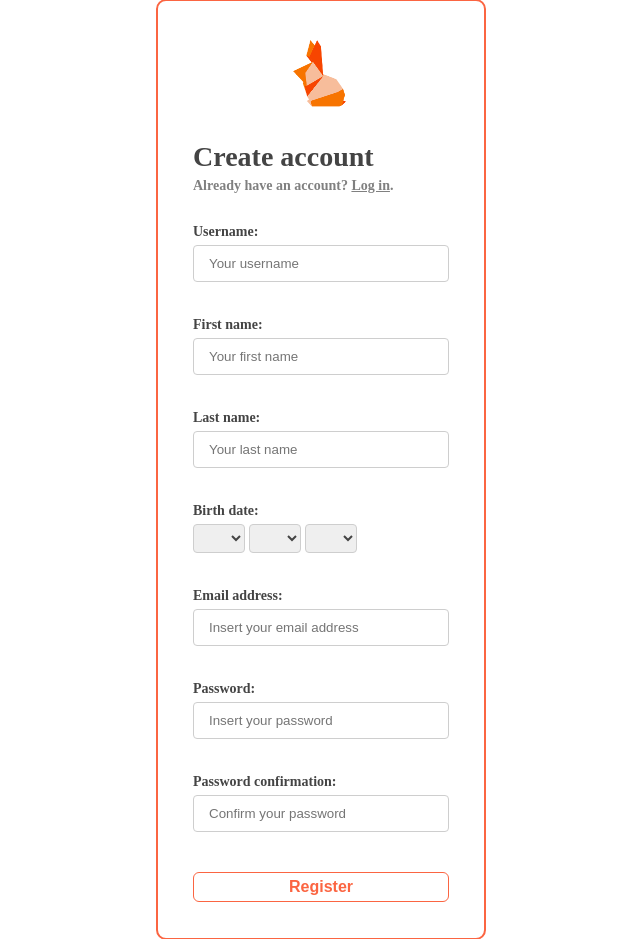
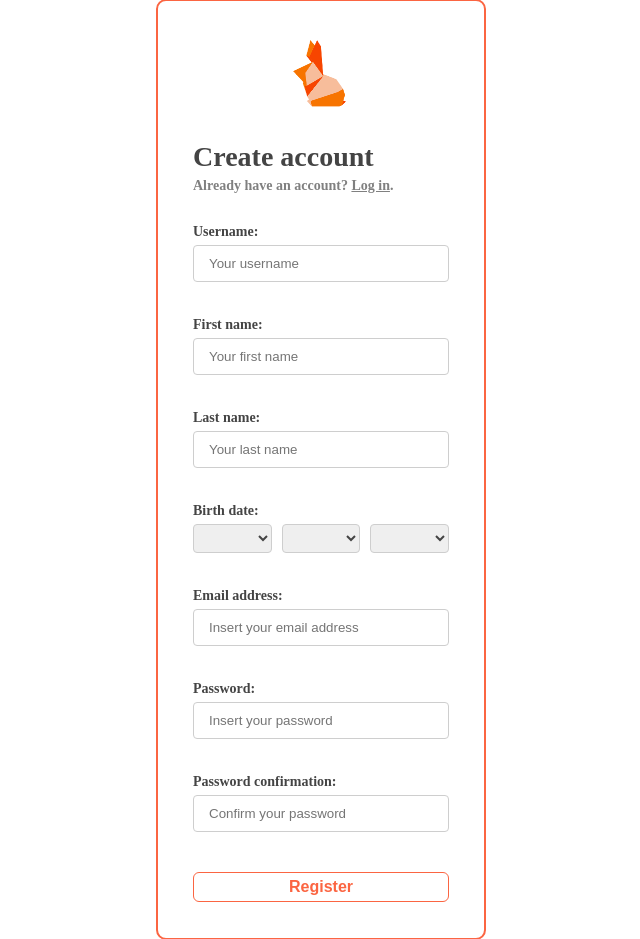
Before and after one commit to DuarteOliveira8/LTW-1819, a PHP site: page /scenes/register/RegisterIndex.php in a window 1280 px wide. Shown: the part 61-1000 px from the top of the page, without its empty margins (319-959 px from the left). Run offline with PHP 8.4, Linux system fonts and the light colour scheme; lists and menus that the app fills with data are empty; some libraries are stand-ins or nearby versions.

Commit message:
Register Page Implemented

```diff
--- a/public/css/shared-components/input/select.css
+++ b/public/css/shared-components/input/select.css
@@ -1,5 +1,27 @@
-.select {
-  width: auto;
+.selectChain {
+  display: flex;
+}
+
+.selectDay {
+  width: 33%;
+  padding: 5px 15px 5px 15px;
+  margin-right: 10px;
+  border: 1px solid #cecece;
+  border-radius: 4px;
+  vertical-align: middle;
+}
+
+.selectMonth {
+  width: 33%;
+  padding: 5px 15px 5px 15px;
+  margin-right: 10px;
+  border: 1px solid #cecece;
+  border-radius: 4px;
+  vertical-align: middle;
+}
+
+.selectYear {
+  width: 33%;
   padding: 5px 15px 5px 15px;
   border: 1px solid #cecece;
   border-radius: 4px;
--- a/public/scenes/register/RegisterIndex.php
+++ b/public/scenes/register/RegisterIndex.php
@@ -1,4 +1,4 @@
-<link rel="stylesheet" href="/css/register/register.css">
+<link rel="stylesheet" href="/css/scenes/register/register.css">
 
 <?php
 include('../../shared-components/input/Input.php');
@@ -35,7 +35,7 @@ getHeader();
       </div>
 
       <div class="bday">
-        <?php select("Birth date:", "bday", required) ?>
+        <?php dateInput("Birth date:", "bday", required); ?>
       </div>
 
       <div class="email">
--- a/public/shared-components/input/DateInput.php
+++ b/public/shared-components/input/DateInput.php
@@ -1,47 +1,50 @@
 <link rel="stylesheet" href="/css/shared-components/input/select.css">
 
-<?php function select($title, $name, $required) { ?>
+<?php function dateInput($title, $name, $required) { ?>
   <div class="selectTitle">
     <?= $title ?>
   </div>
 
-
+  <div class="selectChain">
     <?php if ($required): ?>
-    <select class="select" name="<?php $name ?>" required>
+      <select class="selectDay" name="<?php $name ?>" required>
         <?php for ($i = 1; $i <= 31; $i++): ?>
           <option value="<?= $i ?>"></option>
         <?php endfor; ?>
       </select>
 
-    <select class="select" name="<?php $name ?>" required>
+      <select class="selectMonth" name="<?php $name ?>" required>
         <?php for ($i = 1; $i <= 12; $i++): ?>
           <option value="<?= $i ?>"></option>
         <?php endfor; ?>
       </select>
 
-    <select class="select" name="<?php $name ?>" required>
+      <select class="selectYear" name="<?php $name ?>" required>
         <?php for ($i = 1920; $i <= 2018; $i++): ?>
           <option value="<?= $i ?>"></option>
         <?php endfor; ?>
       </select>
     <?php else: ?>
-    <select class="select" name="<?php $name ?>">
+      <select class="selectDay" name="<?php $name ?>">
         <?php for ($i = 1; $i <= 31; $i++): ?>
           <option value="<?= $i ?>"></option>
         <?php endfor; ?>
       </select>
 
-    <select class="select" name="<?php $name ?>">
+      <select class="selectMonth" name="<?php $name ?>">
         <?php for ($i = 1; $i <= 12; $i++): ?>
           <option value="<?= $i ?>"></option>
+          <?= $i ?>
         <?php endfor; ?>
       </select>
 
-    <select class="select" name="<?php $name ?>">
+      <select class="selectYear" name="<?php $name ?>">
         <?php for ($i = 1920; $i <= 2018; $i++): ?>
           <option value="<?= $i ?>"></option>
         <?php endfor; ?>
       </select>
     <?php endif; ?>
+  </div>
+
 
 <?php } ?>
```
Also changed, not shown: public/css/scenes/register/register.css (renamed from public/css/register/register.css). Lines whose indentation alone changed are shown as unchanged.
